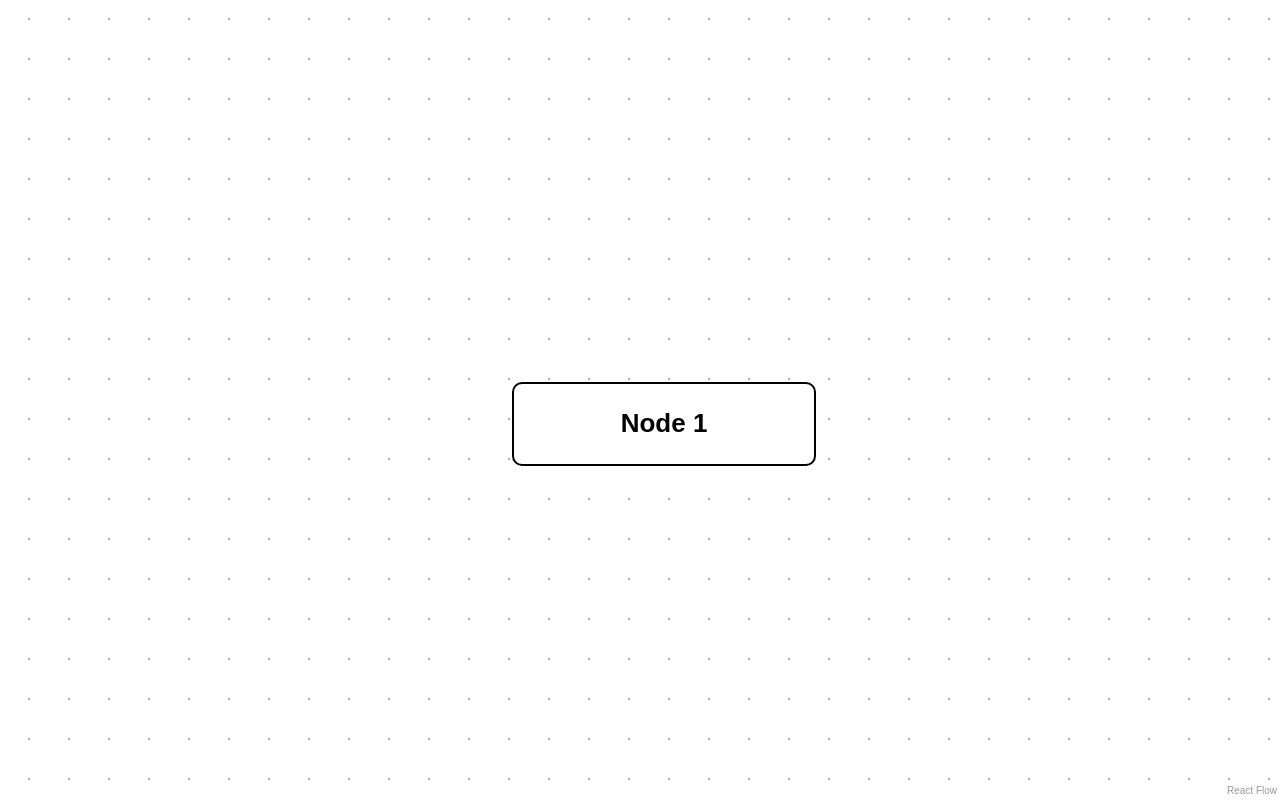
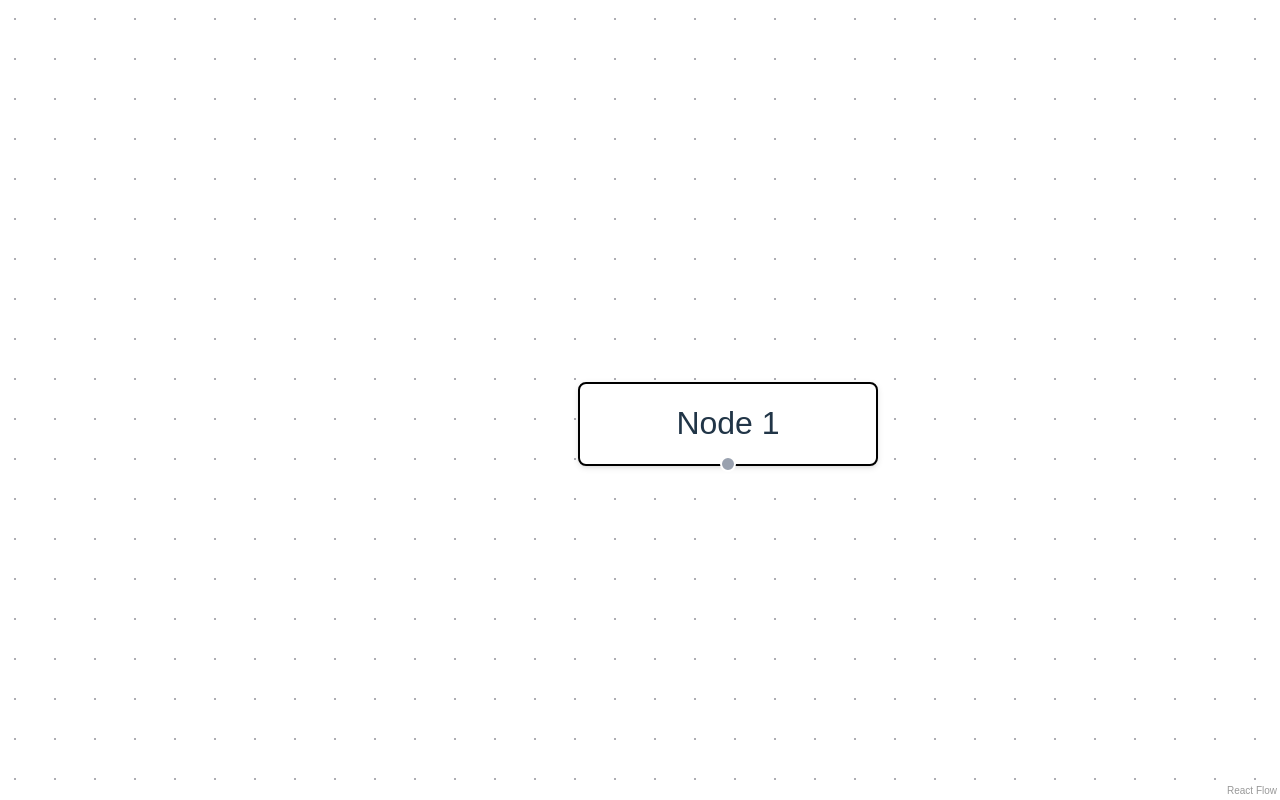
Before and after one commit to MartinBernstorff/flowy, a React (Vite) app: page / in a window 1280 px wide. Built offline with nearby package versions, Linux system fonts and the light colour scheme.

Commit message:
update index.html, CustomNode.tsx and src/index.css

```diff
--- a/index.html
+++ b/index.html
@@ -4,6 +4,7 @@
     <meta charset="UTF-8" />
     <link rel="icon" type="image/svg+xml" href="/vite.svg" />
     <meta name="viewport" content="width=device-width, initial-scale=1.0" />
+    <link href="/src/style.css" rel="stylesheet" />
     <title>my-react-flow-app</title>
   </head>
   <body>
--- a/src/CustomNode.tsx
+++ b/src/CustomNode.tsx
@@ -15,22 +15,23 @@ export default function CustomNode({ id, data }: CustomNodeProps) {
   const isTarget = connection.inProgress && connection.fromNode.id !== id;
 
   return (
-    <div className="customNode">
-      <div
-        className="customNodeBody"
-      >
-        {/* If handles are conditionally rendered and not present initially, you need to update the node internals https://reactflow.dev/docs/api/hooks/use-update-node-internals/ */}
-        {/* In this case we don't need to use useUpdateNodeInternals, since !isConnecting is true at the beginning and all handles are rendered initially. */}
+    <div className="px-4 py-2 shadow-sm rounded-sm bg-white border border-black relative">
+      <div className="flex items-center justify-center">
+        {/* Target handle covers the full node */}
+        {(!connection.inProgress || isTarget) && (
+          <Handle
+            className="w-full! h-full! absolute! top-0! left-0! transform-none! border-none! rounded-none! opacity-0!"
+            position={Position.Top}
+            type="target"
+            isConnectableStart={false}
+          />
+        )}
         {!connection.inProgress && (
           <Handle
-            className="customHandle"
+            className="w-2! h-2! bg-gray-400!"
             position={Position.Bottom}
             type="source"
           />
-        )}
-        {/* We want to disable the target handle, if the connection was started from this node */}
-        {(!connection.inProgress || isTarget) && (
-          <Handle className="customHandle" position={Position.Top} type="target" isConnectableStart={false} />
         )}
         {data.label}
       </div>
--- a/src/index.css
+++ b/src/index.css
@@ -1,3 +1,5 @@
+@import "tailwindcss";
+
 :root {
   font-family: system-ui, Avenir, Helvetica, Arial, sans-serif;
   line-height: 1.5;
@@ -67,8 +69,6 @@ button:focus-visible {
   }
 }
 
-@import url('./xy-theme.css');
-
 html,
 body {
   margin: 0;
@@ -80,31 +80,3 @@ body {
   width: 100vw;
   height: 100vh;
 }
-
-.customNodeBody {
-  width: 150px;
-  height: 40px;
-  background-color: white;
-  font-size: small;
-  color: black;
-  position: relative;
-  border-radius: 5px;
-  border: 1px solid black;
-  display: flex;
-  justify-content: center;
-  align-items: center;
-  font-weight: bold;
-}
-
-div.customHandle {
-  width: 100%;
-  height: 100%;
-  background: blue;
-  position: absolute;
-  top: 0;
-  left: 0;
-  border-radius: 0;
-  transform: none;
-  border: none;
-  opacity: 0;
-}
```
